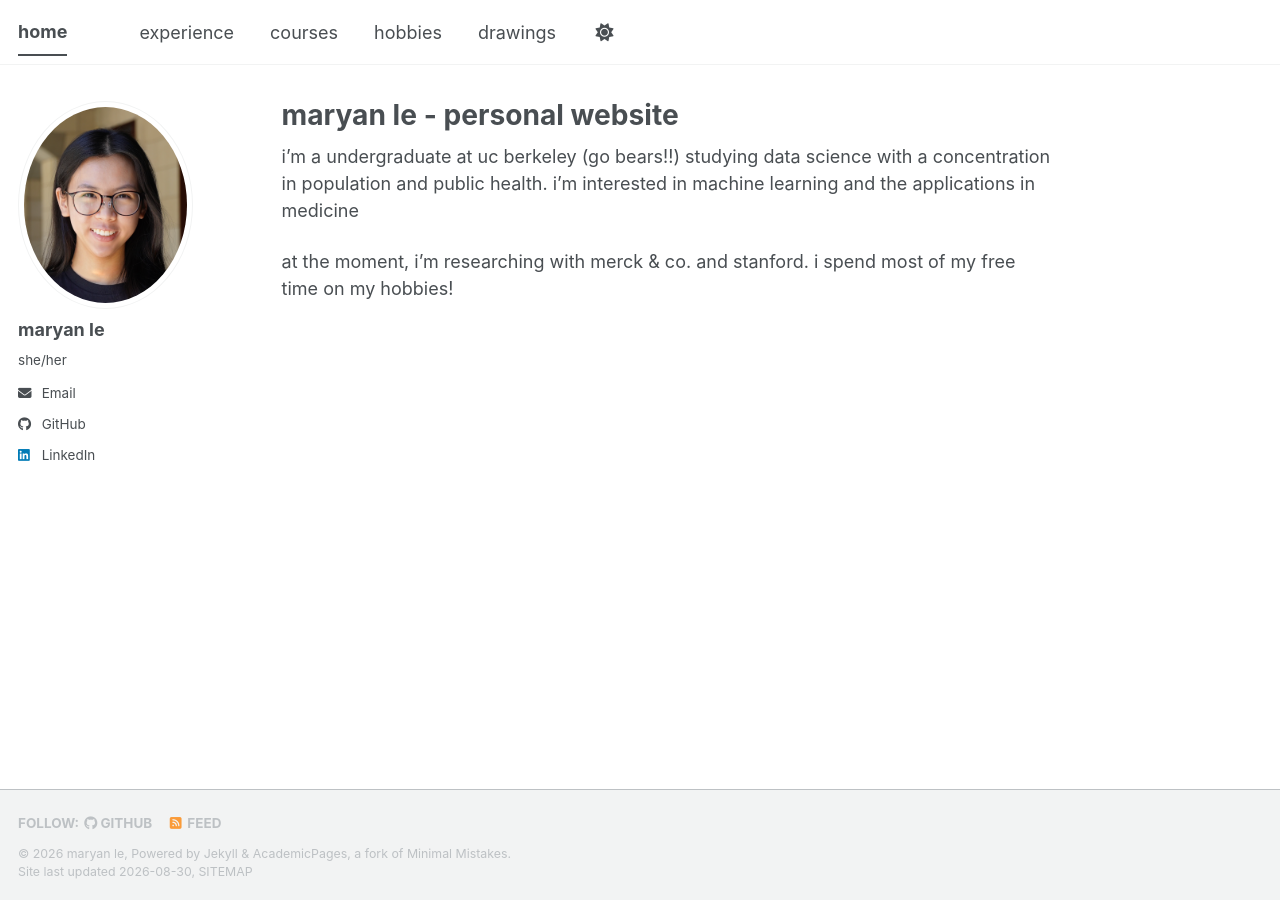
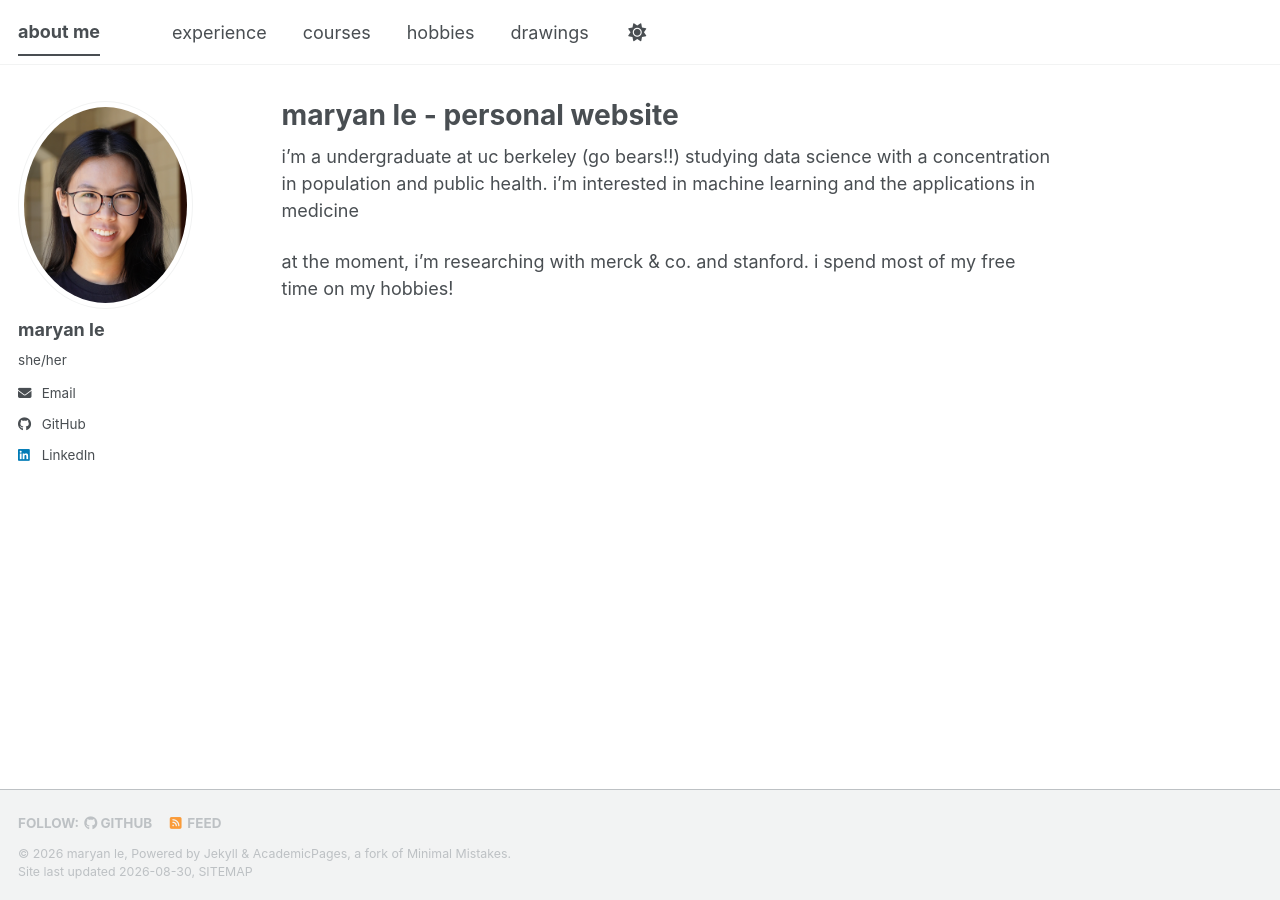
Before and after one commit to lemaryan/lemaryan.github.io, a Jekyll site: the page built from _pages/about.md, in a window 1280 px wide. Built offline with Jekyll 4.4.1, drawn with Linux system fonts in a browser that asks for light colours; a style sheet for code colours, icons or effects is not loaded.

Commit message:
Change site title from 'home' to 'about me'

```diff
--- a/_config.yml
+++ b/_config.yml
@@ -9,7 +9,7 @@
 # Basic Site Settings
 locale                   : "en-US"
 site_theme               : "default" # The available themes options are "default", "air", "sunrise", "mint", "dirt" and "contrast"
-title                    : "home"
+title                    : "about me"
 title_separator          : "-"
 name                     : &name "maryan le"
 description              : &description "Maryan's Personal Website"   # Update this with a general description of your site, this is the default if not overridden by a page
```
